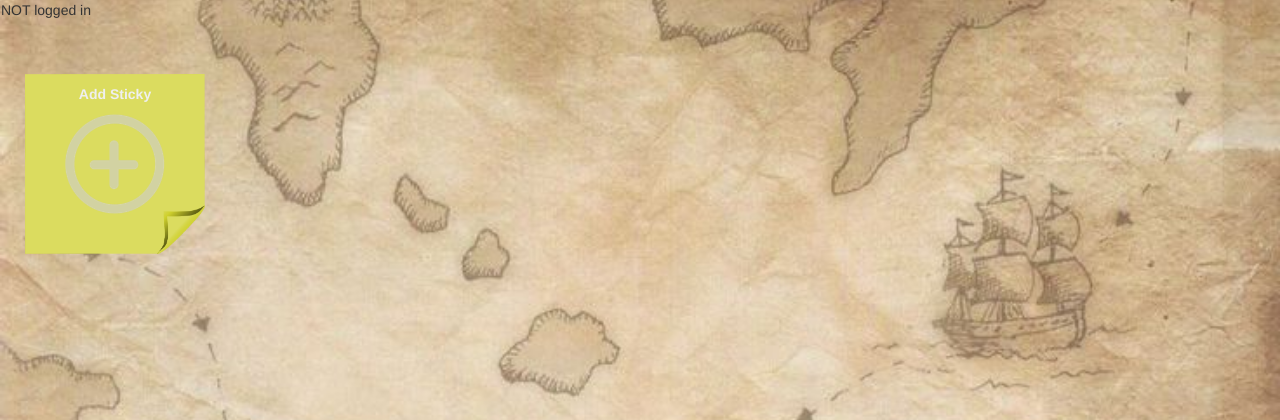
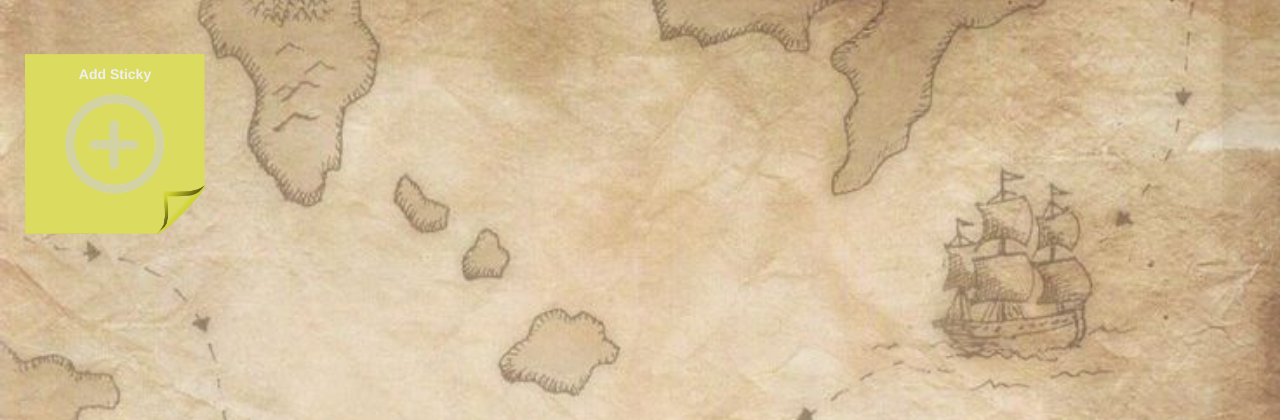
Before and after one commit to EricTRL/A3, a Django app: page / in a window 1280 px wide. Shown: the part 86-506 px from the top of the page. Run offline with Django 3.2, Linux system fonts and the light colour scheme; data that the repository does not hold is empty; some libraries are stand-ins or nearby versions.

Commit message:
Debug HTML removed

```diff
--- a/stickynote/templates/stickynote/base.html
+++ b/stickynote/templates/stickynote/base.html
@@ -46,12 +46,6 @@
     </div>
   </nav>
 
-  {% if user.is_authenticated %}
-    <p>Logged in</p>
-  {%else%}
-    <p>NOT logged in</p>
-  {%endif%}
-
   <!-- Login Form -->
   <div id='id_dropdown_login' class='login-form hidden_elem'>
     <div class=''>
```
